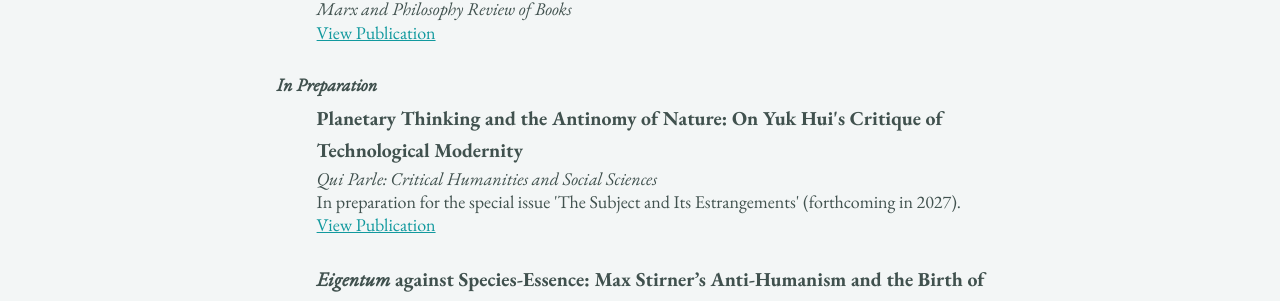
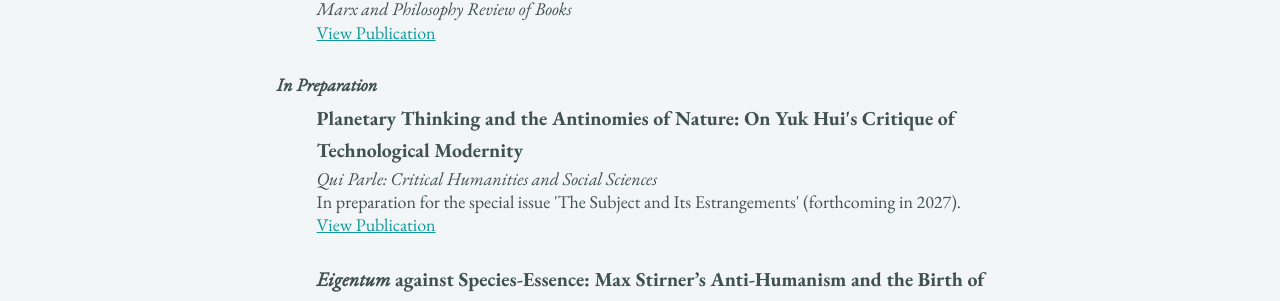
Before and after one commit to epujol90/epujol90.github.io, a Jekyll site: the page built from _pages/cv-json.md, in a window 1280 px wide and 900 px high, scrolled down 3137 px. Shown: the part 155-456 px from the top of the window. Built offline with Jekyll 4.4.1, drawn with Linux system fonts in a browser that asks for light colours; a script bundle is joined from its source files by our own code; library files that are not in the unit come from our copies.

Commit message:
Update cv.json

```diff
--- a/_data/cv.json
+++ b/_data/cv.json
@@ -197,7 +197,7 @@
       "category": "Academic Articles"
     },
     {
-      "name": "Planetary Thinking and the Antinomy of Nature: On Yuk Hui's Critique of Technological Modernity",
+      "name": "Planetary Thinking and the Antinomies of Nature: On Yuk Hui's Critique of Technological Modernity",
       "publisher": "<em>Qui Parle: Critical Humanities and Social Sciences</em>",
       "releaseDate": "",
       "website": "https://quiparle.org/CfP-The-Subject-and-its-Estrangements",
```
